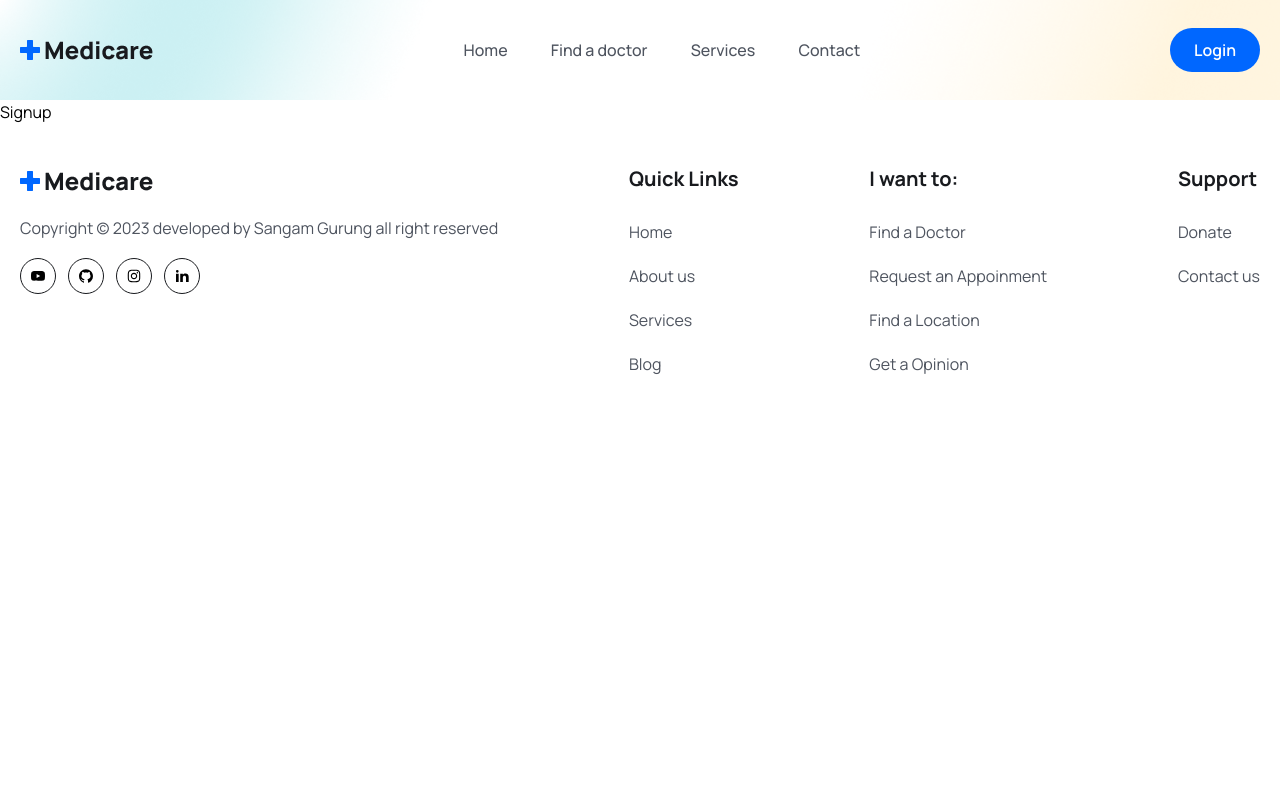
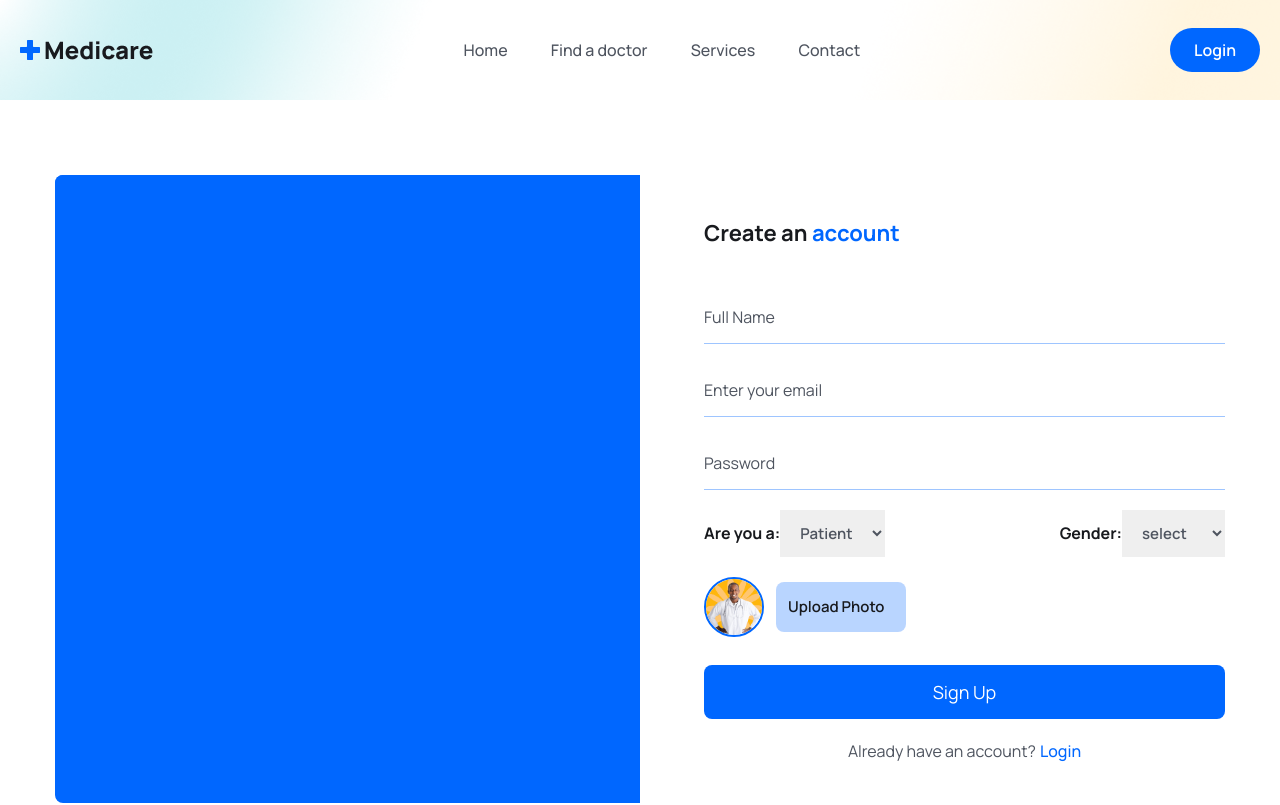
Before and after one commit to Sangamgrg/mern-doctor-booking, a React (Vite) app in the folder frontend/: page /register in a window 1280 px wide. Shown: the top 805 px of the page. Built offline with nearby package versions, Linux system fonts and the light colour scheme.

Commit message:
Signup page added

```diff
--- a/frontend/src/pages/Login.jsx
+++ b/frontend/src/pages/Login.jsx
@@ -10,6 +10,7 @@
   const handleInputChange = (e) => {
     setFormData({ ...formData, [e.target.name]: e.target.value });
   };
+
   return (
     <section className="px-5 lg:px-0">
       <div className="w-full max-w-[570px] mx-auto rounded-lg shadow-md md:p-10">
--- a/frontend/src/pages/Signup.jsx
+++ b/frontend/src/pages/Signup.jsx
@@ -1,7 +1,157 @@
-import React from 'react';
+import React, { useState } from 'react';
+
+import signupImg from '../assets/images/signup.gif';
+import avatar from '../assets/images/doctor-img01.png';
+import { Link } from 'react-router-dom';
 
 const Signup = () => {
-  return <div>Signup</div>;
+  const [selectedFile, setSelectedFile] = useState(null);
+  const [previewURL, setPreviewURL] = useState('');
+
+  const [formData, setFormData] = useState({
+    name: '',
+    email: '',
+    password: '',
+    photo: 'selectedFile',
+    gender: '',
+    role: 'patient',
+  });
+
+  const handleInputChange = (e) => {
+    setFormData({ ...formData, [e.target.name]: e.target.value });
+  };
+
+  const handleFileInputChange = async (event) => {
+    const file = event.target.files[0];
+
+    console.log(file);
+  };
+
+  const submitHandler = async (event) => {
+    event.preventDefault();
+  };
+
+  return (
+    <section className="px-5 xl:px-0">
+      <div className="max-w-[1170px] mx-auto">
+        <div className="grid grid-cols-1 lg:grid-cols-2">
+          {/* --------img box------------  */}
+          <div className="hidden lg:block bg-primaryColor rounded-l-lg">
+            <figure className="rounded-l-lg">
+              <img src={signupImg} alt="" className="w-full rounded-l-lg" />
+            </figure>
+          </div>
+
+          {/* ----------Sign up form----------- */}
+          <div className="rounded-l-lg lg:pl-16 py-10">
+            <h3 className="text-headingColor text-[22px] leading-9 font-bold mb-10">
+              Create an <span className="text-primaryColor">account</span>
+            </h3>
+
+            <form onSubmit={submitHandler}>
+              <div className="mb-5">
+                <input
+                  type="text"
+                  placeholder="Full Name"
+                  name="name"
+                  value={formData.name}
+                  onChange={handleInputChange}
+                  className="w-full pr-4 py-3 border-b border-solid border-[#0066ff61] focus:outline-none focus:border-b-primaryColor text-[16px] leading-7 text-headingColor placeholder:text-textColor  cursor-pointer"
+                  required
+                />
+              </div>
+              <div className="mb-5">
+                <input
+                  type="email"
+                  placeholder="Enter your email"
+                  value={formData.email}
+                  onChange={handleInputChange}
+                  className="w-full pr-4 py-3 border-b border-solid border-[#0066ff61] focus:outline-none focus:border-b-primaryColor text-[16px] leading-7 text-headingColor placeholder:text-textColor  cursor-pointer"
+                  required
+                />
+              </div>
+            </form>
+            <div className="mb-5">
+              <input
+                type="password"
+                placeholder="Password"
+                value={formData.password}
+                onChange={handleInputChange}
+                className="w-full pr-4 py-3 border-b border-solid border-[#0066ff61] focus:outline-none focus:border-b-primaryColor text-[16px] leading-7 text-headingColor placeholder:text-textColor  cursor-pointer"
+                required
+              />
+            </div>
+
+            <div className="mb-5 flex items-center justify-between">
+              <label className="text-headingColor font-bold text-[16px] leading-7">
+                Are you a:
+                <select
+                  name="role"
+                  value={formData.role}
+                  onChange={handleInputChange}
+                  className="text-textColor font-semibold text-[15px] leading-7 px-4 py-3 focus:outline-none">
+                  <option value="patient">Patient</option>
+                  <option value="doctor">Doctor</option>
+                </select>
+              </label>
+
+              <label className="text-headingColor font-bold text-[16px] leading-7">
+                Gender:
+                <select
+                  name="role"
+                  value={formData.gender}
+                  onChange={handleInputChange}
+                  className="text-textColor font-semibold text-[15px] leading-7 px-4 py-3 focus:outline-none">
+                  <option value="">select</option>
+                  <option value="male">Male</option>
+                  <option value="female">Female</option>
+                  <option value="other">Other</option>
+                </select>
+              </label>
+            </div>
+
+            <div className="mb-5 flex items-center gap-3">
+              <figure className="w-[60px] h-[60px] rounded-full border-2 border-solid border-primaryColor flex items-center justify-center">
+                <img src={avatar} alt="" className="w-full rounded-full" />
+              </figure>
+
+              <div className="relative w-[130px] h-[50px]">
+                <input
+                  type="file"
+                  name="photo"
+                  id="customFile"
+                  onChange={handleFileInputChange}
+                  accept=".jpg .pngv.jpeg"
+                  className="absolute top-0 left-0 w-full h-full opacity-0 cursor-pointer"
+                />
+
+                <label
+                  htmlFor="customFile"
+                  className="absolute top-0 left-0 w-full h-full flex items-center px-[0.75rem] py-[0.375rem] text-[15px] leading-6 overflow-hidden bg-[#0066ff46] text-headingColor font-semibold rounded-lg truncate cursor-pointer">
+                  Upload Photo
+                </label>
+              </div>
+            </div>
+
+            <div className="mt-7">
+              <button
+                type="submit"
+                className="w-full bg-primaryColor text-white text-[18px] leading-[30px] rounded-lg px-4 py-3">
+                Sign Up
+              </button>
+            </div>
+
+            <p className="mt-5 text-textColor text-center">
+              Already have an account?
+              <Link to="/login" className="text-primaryColor font-medium ml-1">
+                Login
+              </Link>
+            </p>
+          </div>
+        </div>
+      </div>
+    </section>
+  );
 };
 
 export default Signup;
```
